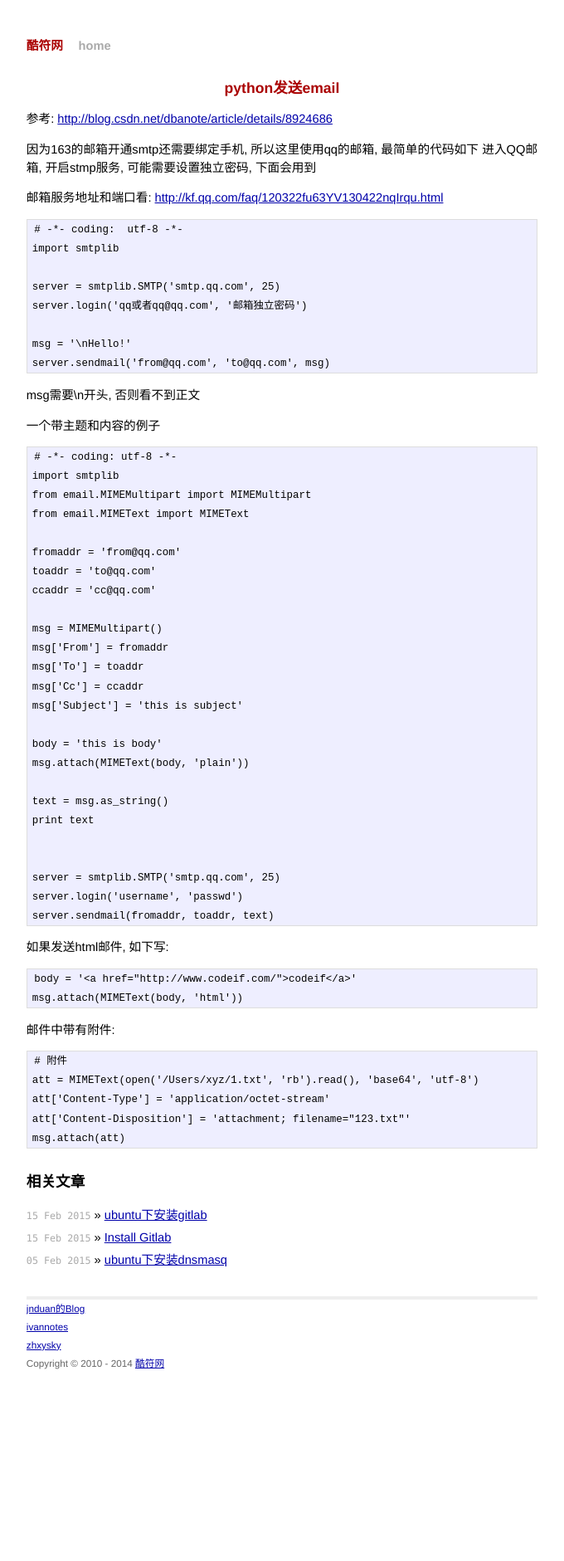
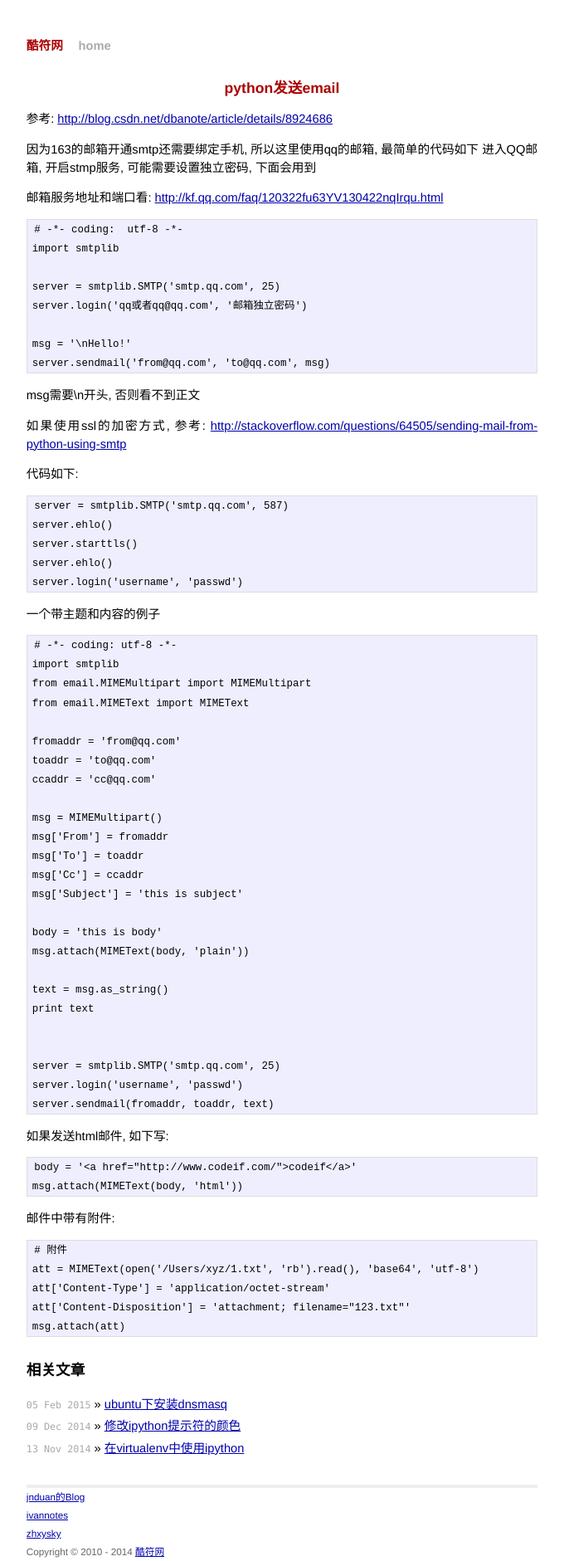
Before and after one commit to ll1l11/codeif.github.io, a Jekyll site: the page built from _posts/2015-02-25-python-send-email.md, in a window 1280 px wide. Shown: the whole page at 83% size, without its empty margins (300-980 px from the left). Built offline with Jekyll 4.4.1, drawn with Linux system fonts in a browser that asks for light colours; Markdown is read by kramdown in place of the engine named in the settings; comment, search, counter and statistics services are not loaded; before the commit the page ends 1654 px from its top, so only the background shows below that.

Commit message:
email add ssl

```diff
--- a/_posts/2015-02-25-python-send-email.md
+++ b/_posts/2015-02-25-python-send-email.md
@@ -21,6 +21,19 @@ title: python发送email
     server.sendmail('from@qq.com', 'to@qq.com', msg)
 
 msg需要\n开头, 否则看不到正文
+
+如果使用ssl的加密方式, 参考: <http://stackoverflow.com/questions/64505/sending-mail-from-python-using-smtp>
+
+代码如下:
+
+
+    server = smtplib.SMTP('smtp.qq.com', 587)
+    server.ehlo()
+    server.starttls()
+    server.ehlo()
+    server.login('username', 'passwd')
+
+
 
 一个带主题和内容的例子
 
```
Also changed, not shown: _posts/2015-02-15-ubuntu-install-gitlab.md (deleted, +0 -8 lines), _posts/2015-02-15a-ubuntu-install-gitlab.md (deleted, +0 -8 lines), _posts/2015-02-15-install-gitlab.md (deleted).
